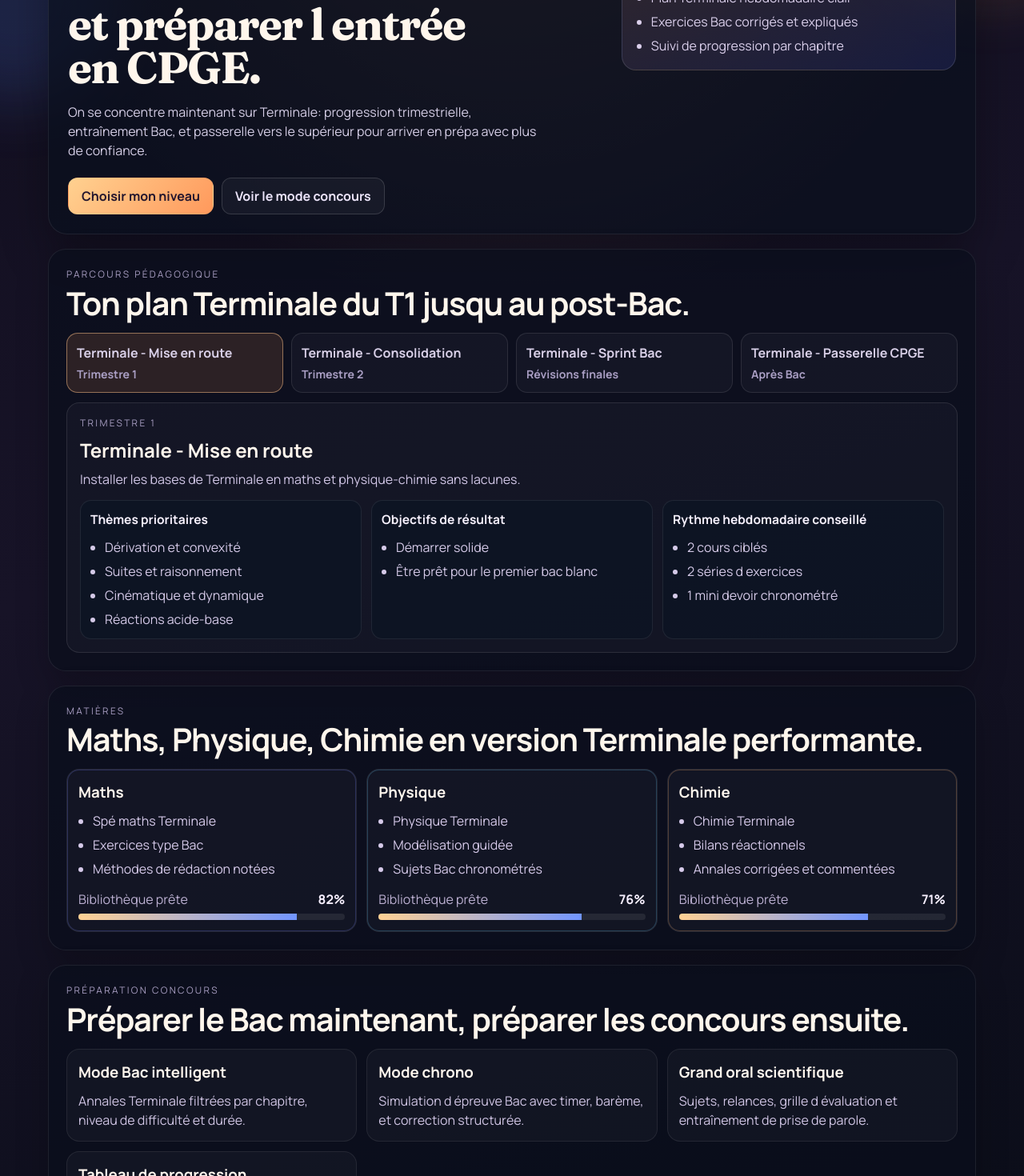
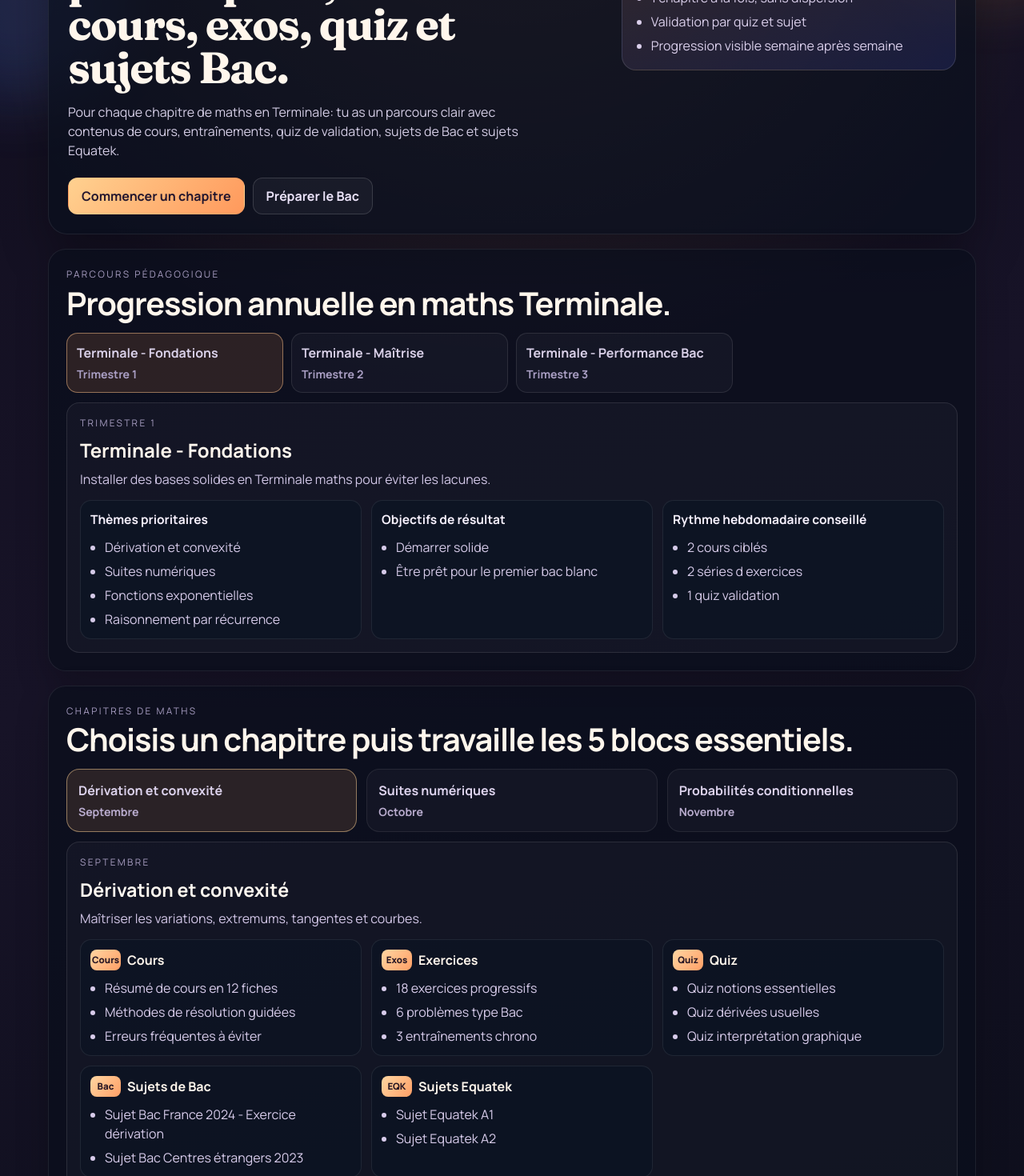
Before and after one commit to ElijahEmmanuel1/equatek, a React (Vite) app: page / in a window 1280 px wide. Shown: the part 240-1710 px from the top of the page at 80% size. Built offline with nearby package versions, Linux system fonts and the light colour scheme.

Commit message:
Terminale Maths: structure chapitre par chapitre avec cours exos quiz Bac et sujets Equatek

```diff
--- a/src/App.css
+++ b/src/App.css
@@ -258,14 +258,14 @@
   gap: 6px;
 }
 
-.pillar-grid,
+.chapter-tabs,
 .tool-grid {
   display: grid;
   grid-template-columns: repeat(3, minmax(0, 1fr));
   gap: 12px;
 }
 
-.pillar,
+.chapter-tab,
 .tool-card {
   border-radius: 16px;
   background: rgba(255, 255, 255, 0.03);
@@ -273,44 +273,101 @@
   padding: 14px;
 }
 
-.pillar h3,
+.chapter-tab {
+  text-align: left;
+  color: #ddd3ed;
+}
+
+.chapter-tab span {
+  display: block;
+  font-weight: 700;
+}
+
+.chapter-tab strong {
+  display: block;
+  margin-top: 4px;
+  color: #b9acce;
+  font-size: 0.88rem;
+}
+
+.chapter-tab.active {
+  border-color: rgba(255, 211, 151, 0.5);
+  background: rgba(255, 177, 100, 0.12);
+}
+
 .tool-card h3 {
   margin: 0;
   color: #fff6ed;
 }
 
-.pillar ul {
+.chapter-detail {
+  margin-top: 12px;
+  border-radius: 16px;
+  border: 1px solid rgba(255, 255, 255, 0.1);
+  background: rgba(255, 255, 255, 0.03);
+  padding: 16px;
+}
+
+.chapter-detail h3 {
+  color: #fff8f0;
+  font-size: 1.45rem;
+  margin-bottom: 6px;
+}
+
+.chapter-detail header p:last-child {
+  color: #d2c6e7;
+}
+
+.resource-grid {
+  margin-top: 14px;
+  display: grid;
+  grid-template-columns: repeat(3, minmax(0, 1fr));
+  gap: 12px;
+}
+
+.resource-card {
+  border-radius: 14px;
+  background: rgba(13, 20, 36, 0.8);
+  border: 1px solid rgba(255, 255, 255, 0.08);
+  padding: 12px;
+}
+
+.resource-top {
+  display: flex;
+  align-items: center;
+  gap: 8px;
+}
+
+.resource-top span {
+  min-width: 38px;
+  height: 26px;
+  border-radius: 8px;
+  display: inline-flex;
+  align-items: center;
+  justify-content: center;
+  font-weight: 800;
+  font-size: 0.72rem;
+  color: #271724;
+  background: linear-gradient(130deg, #ffd6a2, #ff9f66);
+}
+
+.resource-top h4 {
+  margin: 0;
+  color: #fff5eb;
+}
+
+.resource-card ul {
   margin: 10px 0 0;
   padding-left: 18px;
-  color: #d6caea;
+  color: #d8cceb;
   display: grid;
   gap: 6px;
 }
 
-.progress-wrap {
-  margin-top: 14px;
-  display: flex;
-  justify-content: space-between;
-  align-items: baseline;
-  color: #bcb0d2;
-}
-
-.progress-wrap strong {
-  color: #f7f0ff;
-}
-
-.progress-bar {
-  margin-top: 6px;
-  height: 8px;
-  border-radius: 999px;
-  background: rgba(255, 255, 255, 0.08);
-  overflow: hidden;
-}
-
-.progress-bar span {
-  display: block;
-  height: 100%;
-  background: linear-gradient(90deg, #ffd193, #7195ff);
+.tool-card h3,
+.tool-card h3 {
+  margin: 0;
+  color: #fff6ed;
 }
 
 .tool-card p {
@@ -318,23 +375,12 @@
   color: #d0c5e4;
 }
 
-.tone-maths {
-  box-shadow: inset 0 0 0 1px rgba(116, 127, 255, 0.25);
-}
-
-.tone-physics {
-  box-shadow: inset 0 0 0 1px rgba(103, 205, 255, 0.24);
-}
-
-.tone-chemistry {
-  box-shadow: inset 0 0 0 1px rgba(255, 179, 111, 0.26);
-}
-
 @media (max-width: 1024px) {
   .hero-main,
   .pathway-tabs,
   .detail-grid,
-  .pillar-grid,
+  .chapter-tabs,
+  .resource-grid,
   .tool-grid {
     grid-template-columns: 1fr 1fr;
   }
@@ -359,7 +405,8 @@
   .hero-main,
   .pathway-tabs,
   .detail-grid,
-  .pillar-grid,
+  .chapter-tabs,
+  .resource-grid,
   .tool-grid {
     grid-template-columns: 1fr;
   }
--- a/src/App.tsx
+++ b/src/App.tsx
@@ -1,88 +1,110 @@
 import { useState } from 'react'
 import './App.css'
 
-const pathways = [
+const termMathPathways = [
   {
-    id: 'term-start',
-    label: 'Terminale - Mise en route',
+    id: 'trim1',
+    label: 'Terminale - Fondations',
     badge: 'Trimestre 1',
-    objective: 'Installer les bases de Terminale en maths et physique-chimie sans lacunes.',
-    themes: ['Dérivation et convexité', 'Suites et raisonnement', 'Cinématique et dynamique', 'Réactions acide-base'],
+    objective: 'Installer des bases solides en Terminale maths pour éviter les lacunes.',
+    themes: ['Dérivation et convexité', 'Suites numériques', 'Fonctions exponentielles', 'Raisonnement par récurrence'],
     targets: ['Démarrer solide', 'Être prêt pour le premier bac blanc'],
-    weeklyPlan: ['2 cours ciblés', '2 séries d exercices', '1 mini devoir chronométré'],
+    weeklyPlan: ['2 cours ciblés', '2 séries d exercices', '1 quiz validation'],
   },
   {
-    id: 'term-mid',
-    label: 'Terminale - Consolidation',
+    id: 'trim2',
+    label: 'Terminale - Maîtrise',
     badge: 'Trimestre 2',
-    objective: 'Renforcer les méthodes Bac et stabiliser la rédaction scientifique.',
-    themes: ['Primitives et équations diff', 'Probabilités conditionnelles', 'Énergie et conversions', 'Oxydoréduction et cinétique'],
+    objective: 'Renforcer les méthodes Bac et stabiliser la qualité de rédaction.',
+    themes: ['Primitives et intégration', 'Probabilités conditionnelles', 'Variables aléatoires', 'Combinatoire'],
     targets: ['Élever la moyenne', 'Rendre des copies propres et complètes'],
     weeklyPlan: ['3 blocs de travail', '2 sujets type Bac', '1 séance de correction active'],
   },
   {
-    id: 'term-bac',
-    label: 'Terminale - Sprint Bac',
-    badge: 'Révisions finales',
-    objective: 'Passer en mode performance sur annales, timing et stratégies de sujets.',
-    themes: ['Annales maths spécialité', 'Annales physique-chimie', 'Sujets transversaux', 'Pièges fréquents'],
+    id: 'trim3',
+    label: 'Terminale - Performance Bac',
+    badge: 'Trimestre 3',
+    objective: 'Passer en mode performance sur annales, timing et stratégies de sujets maths.',
+    themes: ['Annales maths spécialité', 'Sujets zéro', 'Pièges fréquents', 'Stratégie de sujet'],
     targets: ['Maximiser la note au Bac', 'Arriver serein le jour J'],
     weeklyPlan: ['2 sujets complets', '1 oral de 20 min', '1 bilan des erreurs critiques'],
   },
+] as const
+
+const chapters = [
   {
-    id: 'term-bridge',
-    label: 'Terminale - Passerelle CPGE',
-    badge: 'Après Bac',
-    objective: 'Préparer la transition vers MPSI/MP avec de bons automatismes scientifiques.',
-    themes: ['Rigueur de rédaction', 'Calcul algébrique rapide', 'Modélisation physique', 'Organisation de travail en autonomie'],
-    targets: ['Entrée en CPGE plus fluide', 'Moins de choc de niveau en septembre'],
-    weeklyPlan: ['2 fiches passerelle', '1 problème guidé', '1 oral blanc type colle'],
+    id: 'chap1',
+    title: 'Dérivation et convexité',
+    period: 'Septembre',
+    goal: 'Maîtriser les variations, extremums, tangentes et courbes.',
+    resources: {
+      cours: ['Résumé de cours en 12 fiches', 'Méthodes de résolution guidées', 'Erreurs fréquentes à éviter'],
+      exercices: ['18 exercices progressifs', '6 problèmes type Bac', '3 entraînements chrono'],
+      quiz: ['Quiz notions essentielles', 'Quiz dérivées usuelles', 'Quiz interprétation graphique'],
+      bac: ['Sujet Bac France 2024 - Exercice dérivation', 'Sujet Bac Centres étrangers 2023'],
+      equatek: ['Sujet Equatek A1', 'Sujet Equatek A2'],
+    },
+  },
+  {
+    id: 'chap2',
+    title: 'Suites numériques',
+    period: 'Octobre',
+    goal: 'Analyser convergence, récurrence et modélisation par suites.',
+    resources: {
+      cours: ['Fiche convergence', 'Méthode récurrence complète', 'Suites arithmético-géométriques'],
+      exercices: ['15 exercices corrigés', '8 exercices d approfondissement', '2 devoirs surveillés blancs'],
+      quiz: ['Quiz de définitions', 'Quiz calcul de limite', 'Quiz récurrence'],
+      bac: ['Sujet Bac Polynésie 2022', 'Sujet Bac Amérique du Nord 2023'],
+      equatek: ['Sujet Equatek B1', 'Sujet Equatek B2'],
+    },
+  },
+  {
+    id: 'chap3',
+    title: 'Probabilités conditionnelles',
+    period: 'Novembre',
+    goal: 'Raisonner proprement avec événements, indépendance et loi binomiale.',
+    resources: {
+      cours: ['Arbres et tableaux', 'Conditionnement et Bayes', 'Loi binomiale et espérance'],
+      exercices: ['20 exercices ciblés', '5 sujets mixtes', '2 études de cas'],
+      quiz: ['Quiz arbre pondéré', 'Quiz indépendance', 'Quiz loi binomiale'],
+      bac: ['Sujet Bac Métropole 2021', 'Sujet Bac Asie 2024'],
+      equatek: ['Sujet Equatek C1', 'Sujet Equatek C2'],
+    },
   },
 ] as const
 
-const subjectPillars = [
-  {
-    name: 'Maths',
-    tone: 'tone-maths',
-    items: ['Spé maths Terminale', 'Exercices type Bac', 'Méthodes de rédaction notées'],
-    progress: 82,
-  },
-  {
-    name: 'Physique',
-    tone: 'tone-physics',
-    items: ['Physique Terminale', 'Modélisation guidée', 'Sujets Bac chronométrés'],
-    progress: 76,
-  },
-  {
-    name: 'Chimie',
-    tone: 'tone-chemistry',
-    items: ['Chimie Terminale', 'Bilans réactionnels', 'Annales corrigées et commentées'],
-    progress: 71,
-  },
+const resourceBlocks = [
+  { key: 'cours', label: 'Cours', icon: 'Cours' },
+  { key: 'exercices', label: 'Exercices', icon: 'Exos' },
+  { key: 'quiz', label: 'Quiz', icon: 'Quiz' },
+  { key: 'bac', label: 'Sujets de Bac', icon: 'Bac' },
+  { key: 'equatek', label: 'Sujets Equatek', icon: 'EQK' },
 ] as const
 
-const contestTools = [
+const termMathTools = [
   {
-    title: 'Mode Bac intelligent',
-    description: 'Annales Terminale filtrées par chapitre, niveau de difficulté et durée.',
+    title: 'Progression chapitre par chapitre',
+    description: 'Tu avances chapitre par chapitre avec des objectifs et validations nettes.',
   },
   {
     title: 'Mode chrono',
-    description: 'Simulation d épreuve Bac avec timer, barème, et correction structurée.',
+    description: 'Simulation de sujet de Bac en temps réel, barème et correction structurée.',
   },
   {
-    title: 'Grand oral scientifique',
-    description: 'Sujets, relances, grille d évaluation et entraînement de prise de parole.',
+    title: 'Suivi des erreurs',
+    description: 'Chaque erreur est classée par notion pour cibler tes prochaines séances.',
   },
   {
-    title: 'Tableau de progression',
-    description: 'Suivi des chapitres Terminale, lacunes critiques et plan de révision adaptatif.',
+    title: 'Parcours personnalisé',
+    description: 'Le planning s adapte selon les quiz et les résultats aux sujets.',
   },
 ] as const
 
 function App() {
-  const [activePathId, setActivePathId] = useState<(typeof pathways)[number]['id']>('term-start')
-  const activePath = pathways.find((path) => path.id === activePathId) ?? pathways[0]
+  const [activePathId, setActivePathId] = useState<(typeof termMathPathways)[number]['id']>('trim1')
+  const [activeChapterId, setActiveChapterId] = useState<(typeof chapters)[number]['id']>('chap1')
+  const activePath = termMathPathways.find((path) => path.id === activePathId) ?? termMathPathways[0]
+  const activeChapter = chapters.find((chapter) => chapter.id === activeChapterId) ?? chapters[0]
 
   return (
     <main className="platform">
@@ -94,36 +116,36 @@ function App() {
           <p className="brand">Equatek</p>
           <div className="hero-nav-links">
             <a href="#pathways">Parcours</a>
-            <a href="#subjects">Matières</a>
+            <a href="#chapters">Chapitres</a>
             <a href="#concours">Concours</a>
           </div>
         </nav>
 
         <section className="hero-main">
           <div>
-            <p className="eyebrow">Troisième jusqu’en CPGE</p>
-            <h1>Mode Terminale activé: réussir le Bac et préparer l entrée en CPGE.</h1>
+            <p className="eyebrow">Terminale - Mathématiques</p>
+            <h1>On avance chapitre par chapitre, avec cours, exos, quiz et sujets Bac.</h1>
             <p className="hero-text">
-              On se concentre maintenant sur Terminale: progression trimestrielle, entraînement Bac, et
-              passerelle vers le supérieur pour arriver en prépa avec plus de confiance.
+              Pour chaque chapitre de maths en Terminale: tu as un parcours clair avec contenus de cours,
+              entraînements, quiz de validation, sujets de Bac et sujets Equatek.
             </p>
             <div className="hero-actions">
-              <a className="button button-strong" href="#pathways">
-                Choisir mon niveau
+              <a className="button button-strong" href="#chapters">
+                Commencer un chapitre
               </a>
               <a className="button button-soft" href="#concours">
-                Voir le mode concours
+                Préparer le Bac
               </a>
             </div>
           </div>
 
           <aside className="hero-panel">
             <p>Objectif actuel</p>
-            <h2>Gagner des points chaque semaine, sans surcharge inutile.</h2>
+            <h2>Transformer chaque chapitre en points gagnés au Bac.</h2>
             <ul>
-              <li>Plan Terminale hebdomadaire clair</li>
-              <li>Exercices Bac corrigés et expliqués</li>
-              <li>Suivi de progression par chapitre</li>
+              <li>1 chapitre a la fois, sans dispersion</li>
+              <li>Validation par quiz et sujet</li>
+              <li>Progression visible semaine après semaine</li>
             </ul>
           </aside>
         </section>
@@ -132,11 +154,11 @@ function App() {
       <section className="section" id="pathways">
         <div className="section-head">
           <p className="eyebrow">Parcours pédagogique</p>
-          <h2>Ton plan Terminale du T1 jusqu au post-Bac.</h2>
+          <h2>Progression annuelle en maths Terminale.</h2>
         </div>
 
         <div className="pathway-tabs">
-          {pathways.map((path) => (
+          {termMathPathways.map((path) => (
             <button
               key={path.id}
               type="button"
@@ -185,41 +207,59 @@ function App() {
         </article>
       </section>
 
-      <section className="section" id="subjects">
+      <section className="section" id="chapters">
         <div className="section-head">
-          <p className="eyebrow">Matières</p>
-          <h2>Maths, Physique, Chimie en version Terminale performante.</h2>
+          <p className="eyebrow">Chapitres de maths</p>
+          <h2>Choisis un chapitre puis travaille les 5 blocs essentiels.</h2>
         </div>
 
-        <div className="pillar-grid">
-          {subjectPillars.map((pillar) => (
-            <article key={pillar.name} className={`pillar ${pillar.tone}`}>
-              <h3>{pillar.name}</h3>
-              <ul>
-                {pillar.items.map((item) => (
-                  <li key={item}>{item}</li>
-                ))}
-              </ul>
-              <div className="progress-wrap">
-                <span>Bibliothèque prête</span>
-                <strong>{pillar.progress}%</strong>
-              </div>
-              <div className="progress-bar">
-                <span style={{ width: `${pillar.progress}%` }} />
-              </div>
-            </article>
+        <div className="chapter-tabs">
+          {chapters.map((chapter) => (
+            <button
+              key={chapter.id}
+              type="button"
+              onClick={() => setActiveChapterId(chapter.id)}
+              className={chapter.id === activeChapterId ? 'chapter-tab active' : 'chapter-tab'}
+            >
+              <span>{chapter.title}</span>
+              <strong>{chapter.period}</strong>
+            </button>
           ))}
         </div>
+
+        <article className="chapter-detail">
+          <header>
+            <p className="eyebrow">{activeChapter.period}</p>
+            <h3>{activeChapter.title}</h3>
+            <p>{activeChapter.goal}</p>
+          </header>
+
+          <div className="resource-grid">
+            {resourceBlocks.map((block) => (
+              <article key={block.key} className="resource-card">
+                <div className="resource-top">
+                  <span>{block.icon}</span>
+                  <h4>{block.label}</h4>
+                </div>
+                <ul>
+                  {activeChapter.resources[block.key].map((item) => (
+                    <li key={item}>{item}</li>
+                  ))}
+                </ul>
+              </article>
+            ))}
+          </div>
+        </article>
       </section>
 
       <section className="section" id="concours">
         <div className="section-head">
-          <p className="eyebrow">Préparation concours</p>
-          <h2>Préparer le Bac maintenant, préparer les concours ensuite.</h2>
+          <p className="eyebrow">Mode Bac</p>
+          <h2>Préparer le Bac de maths avec une méthode stable.</h2>
         </div>
 
         <div className="tool-grid">
-          {contestTools.map((tool) => (
+          {termMathTools.map((tool) => (
             <article key={tool.title} className="tool-card">
               <h3>{tool.title}</h3>
               <p>{tool.description}</p>
```
